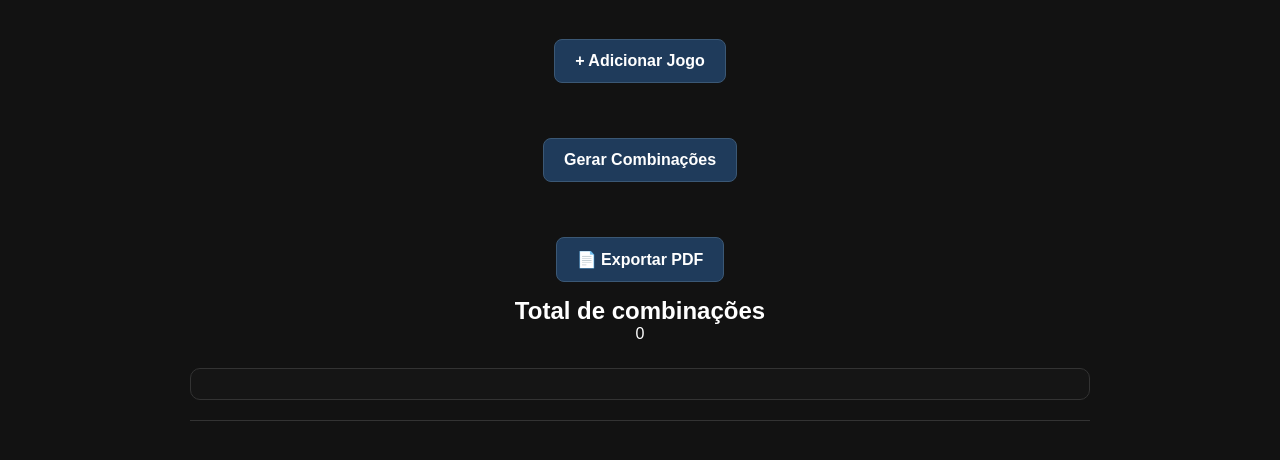
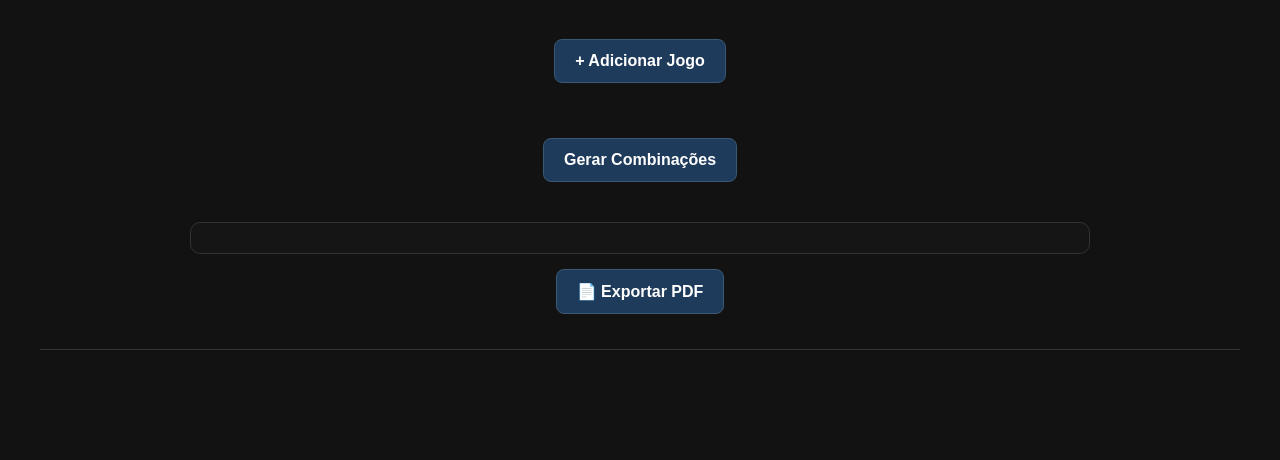
Before and after one commit to jhoanna7441/jhoanna7441.github.io, a plain HTML site: page index.html in a window 1280 px wide. Shown: the part 144-604 px from the top of the page. Drawn offline with nearby package versions, Linux system fonts and the light colour scheme.

Commit message:
index.html

```diff
--- a/index.html
+++ b/index.html
@@ -10,41 +10,28 @@
      crossorigin="anonymous"></script>
 </head>
 <body>
-
   <h1>
     Gerador de Desdobramentos
     <span>Entre Razões e Emoções</span>
 </h1>
-
     <button id="adicionarJogo">
         + Adicionar Jogo
     </button>
-
     <div id="listaJogos"></div>
-
     <button id="gerar">
         Gerar Combinações
     </button>
-    <div class="filtros">
+<div id="painelResumo" class="cardResumo">
+    <div id="total"></div>
+    <div id="resumoFiltros"></div>
+</div>
         <button id="exportarPDF">
 📄 Exportar PDF
 </button>
-
-
-    <h2>Total de combinações</h2>
-
-    <div id="total">
-        0
-    </div>
-    <div id="resumoFiltros"></div>
-
     <hr>
-
     <div id="resultado"></div>
 <script src="https://cdnjs.cloudflare.com/ajax/libs/jspdf/2.5.1/jspdf.umd.min.js"></script>
-
 <script src="https://cdnjs.cloudflare.com/ajax/libs/jspdf-autotable/3.8.2/jspdf.plugin.autotable.min.js"></script>
 <script src="script.js"></script>
-
 </body>
 </html>
```
